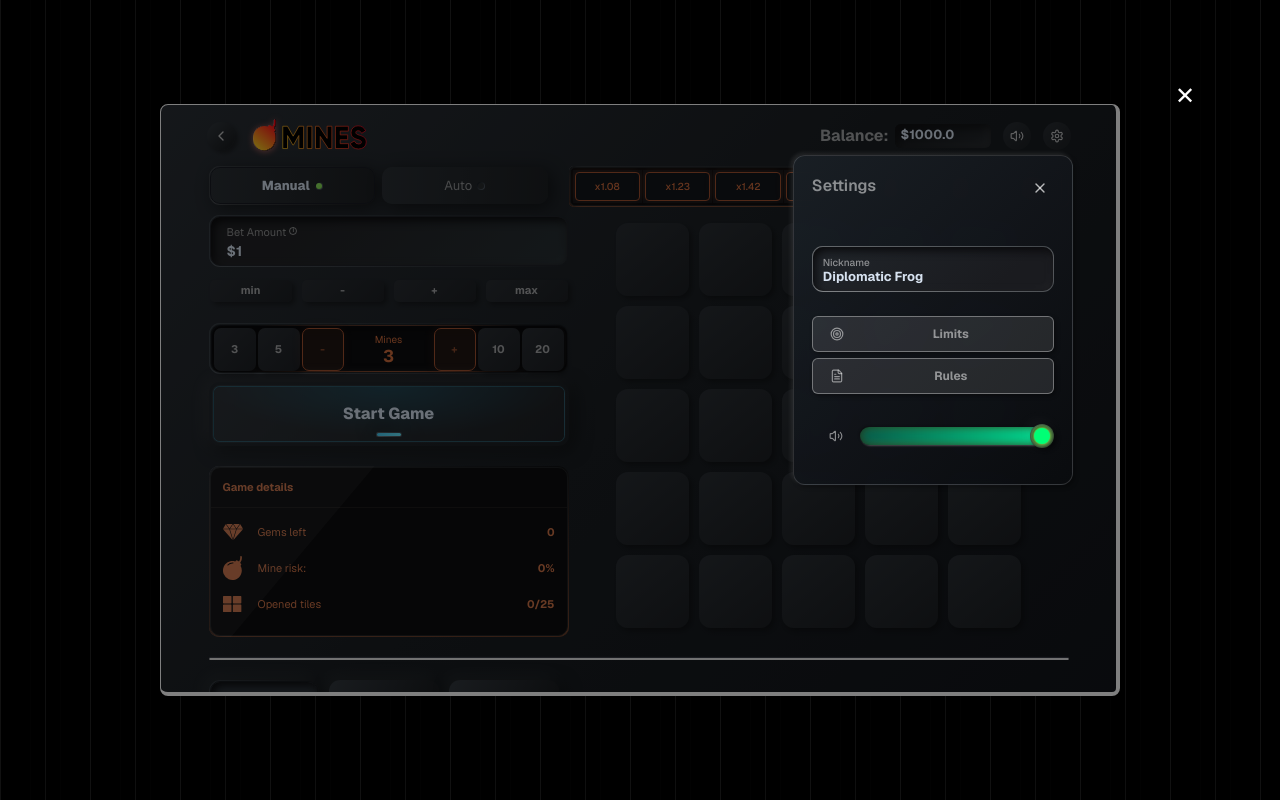
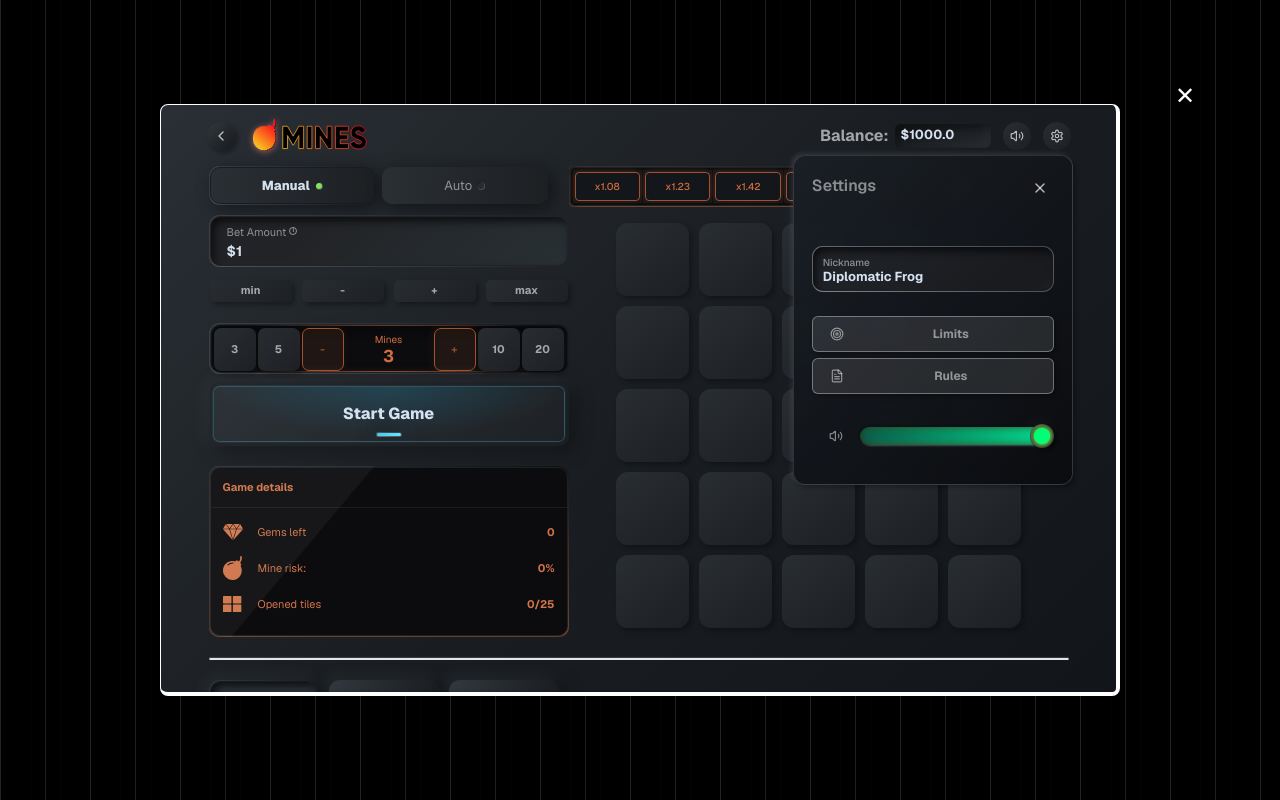
Before and after one commit to Ron114/mines_game_ui1, a Next.js app: page / in a window 1280 px wide. Both pictures are taken after a click on the button 1056 px from the left and 135 px from the top of the page. Built offline with nearby package versions, Linux system fonts and the light colour scheme.

Commit message:
Refactor SettingsModal for improved user interaction and styling
- Updated modal backdrop to enhance pointer events handling, ensuring better user interaction.
- Adjusted modal positioning and styling for a more modern appearance and improved usability.

```diff
--- a/components/settings-modal.tsx
+++ b/components/settings-modal.tsx
@@ -19,16 +19,10 @@ export default function SettingsModal({ isOpen, onClose }: SettingsModalProps) {
   if (!isOpen) return null
 
   return (
-    <div className="fixed inset-0 z-50">
-      {/* Backdrop */}
-      <div
-        className="absolute inset-0 bg-black/50"
-        onClick={onClose}
-      />
-
+    <div className="fixed inset-0 z-50 pointer-events-none">
       {/* Modal positioned below settings icon */}
       <div
-        className="absolute z-10 settings-modal"
+        className="absolute z-10 settings-modal pointer-events-auto"
         style={{
           width: "280px",
           background: "linear-gradient(135deg, rgba(26, 32, 38, 0.95) 0%, rgba(18, 21, 26, 0.95) 50%, rgba(10, 12, 15, 0.95) 100%)",
```
